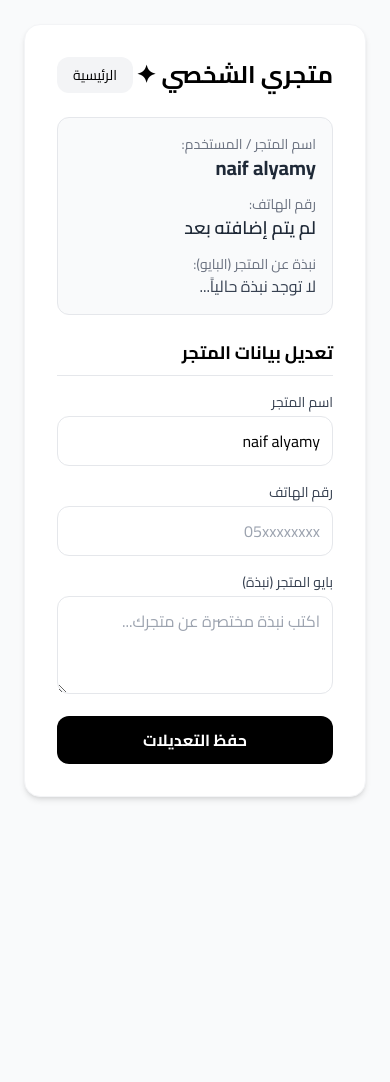
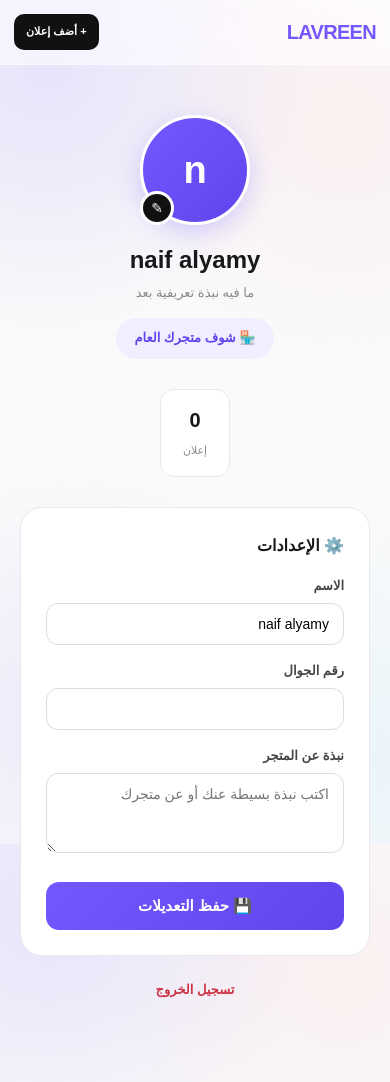
Before and after one commit to yz1l2/Lavreen, a Flask app: page /profile in a window 390 px wide. Before the commit the page ends 800 px from the top, so only its background shows below. Run offline with Flask 3, Linux system fonts and the light colour scheme; a user stored in the database is signed in; data comes from the database, SQL or seed files in the repository; data that the repository does not hold is empty; some libraries are stand-ins or nearby versions.

```diff
--- a/app.py
+++ b/app.py
@@ -328,10 +328,9 @@ def my_listings():
 def profile():
     if 'user_id' not in session:
         return redirect(url_for('login'))
-    connection = database.get_db()
-    user = connection.execute("SELECT * FROM users WHERE id = ?", (session['user_id'],)).fetchone()
-    connection.close()
-    return render_template('profile.html', user=user)
+    user = database.get_user(session['user_id'])
+    listings_count = len(database.get_listings_by_owner(session['user_id']))
+    return render_template('profile.html', user=user, listings_count=listings_count)
 
 @app.route('/update-profile', methods=['POST'])
 def update_profile():
@@ -340,6 +339,16 @@ def update_profile():
     name = request.form.get('name', '')
     phone = request.form.get('phone', '')
     bio = request.form.get('bio', '')
+
+    # رفع صورة البروفايل/المتجر لو المستخدم اختار صورة جديدة
+    avatar_file = request.files.get('avatar')
+    if avatar_file and avatar_file.filename != '':
+        upload_path = os.path.join(app.root_path, 'static', 'uploads')
+        os.makedirs(upload_path, exist_ok=True)
+        filename = secure_filename(f"avatar_{session['user_id']}_{avatar_file.filename}")
+        avatar_file.save(os.path.join(upload_path, filename))
+        database.update_user_avatar(session['user_id'], f'uploads/{filename}')
+
     connection = database.get_db()
     connection.execute("UPDATE users SET name = ?, phone = ?, bio = ? WHERE id = ?", (name, phone, bio, session['user_id']))
     connection.commit()
@@ -347,6 +356,15 @@ def update_profile():
     session['user_name'] = name
     return redirect(url_for('profile'))
 
+@app.route('/store/<int:user_id>')
+def store(user_id):
+    """صفحة المتجر العامة لأي بائع - يقدر أي زائر يشوفها"""
+    seller = database.get_user(user_id)
+    if not seller:
+        return "المتجر غير موجود", 404
+    listings = database.get_listings_by_owner(user_id)
+    return render_template('store.html', seller=seller, listings=listings)
+
 if __name__ == '__main__':
     port = int(os.environ.get("PORT", 10000))
     app.run(host='0.0.0.0', port=port)
--- a/templates/profile.html
+++ b/templates/profile.html
@@ -3,53 +3,262 @@
 <head>
     <meta charset="UTF-8">
     <meta name="viewport" content="width=device-width, initial-scale=1.0">
-    <title>ملفي الشخصي - لافريين</title>
-    <script src="https://cdn.tailwindcss.com"></script>
-    <link href="https://fonts.googleapis.com/css2?family=Cairo:wght@400;600;700&display=swap" rel="stylesheet">
+    <title>ملفي الشخصي | لافريين</title>
+    <link rel="stylesheet" href="{{ url_for('static', filename='style.css') }}">
+
     <style>
-        body { font-family: 'Cairo', sans-serif; }
+        .profile-page {
+            max-width: 640px;
+            margin: auto;
+            padding: 50px 20px 80px;
+        }
+
+        .profile-hero {
+            text-align: center;
+            margin-bottom: 30px;
+        }
+
+        .avatar-wrap {
+            position: relative;
+            width: 110px;
+            height: 110px;
+            margin: 0 auto 16px;
+        }
+
+        .avatar-img {
+            width: 110px;
+            height: 110px;
+            border-radius: 50%;
+            object-fit: cover;
+            background: var(--purple-light);
+            border: 3px solid white;
+            box-shadow: 0 8px 25px rgba(115,87,255,0.25);
+        }
+
+        .avatar-fallback {
+            width: 110px;
+            height: 110px;
+            border-radius: 50%;
+            background: linear-gradient(135deg, #7357ff, #6045ed);
+            color: white;
+            display: grid;
+            place-items: center;
+            font-size: 38px;
+            font-weight: 800;
+            border: 3px solid white;
+            box-shadow: 0 8px 25px rgba(115,87,255,0.25);
+        }
+
+        .avatar-edit-btn {
+            position: absolute;
+            bottom: 0;
+            left: 0;
+            width: 34px;
+            height: 34px;
+            border-radius: 50%;
+            background: #111;
+            color: white;
+            display: grid;
+            place-items: center;
+            font-size: 14px;
+            cursor: pointer;
+            border: 3px solid white;
+        }
+
+        .profile-hero h1 {
+            font-size: 24px;
+            margin-bottom: 4px;
+        }
+
+        .profile-hero p {
+            color: #888;
+            font-size: 13px;
+        }
+
+        .store-link-btn {
+            display: inline-flex;
+            align-items: center;
+            gap: 6px;
+            margin-top: 14px;
+            padding: 10px 18px;
+            border-radius: 100px;
+            background: var(--purple-light);
+            color: var(--purple-dark);
+            font-size: 13px;
+            font-weight: 700;
+        }
+
+        .profile-stats {
+            display: flex;
+            justify-content: center;
+            gap: 12px;
+            margin: 22px 0 30px;
+        }
+
+        .p-stat {
+            background: white;
+            border: 1px solid var(--border);
+            border-radius: 14px;
+            padding: 14px 22px;
+            text-align: center;
+        }
+
+        .p-stat strong {
+            display: block;
+            font-size: 20px;
+        }
+
+        .p-stat span {
+            font-size: 11px;
+            color: #888;
+        }
+
+        .settings-box {
+            background: white;
+            border: 1px solid var(--border);
+            border-radius: 22px;
+            padding: 25px;
+        }
+
+        .settings-box h2 {
+            font-size: 16px;
+            margin-bottom: 18px;
+        }
+
+        .form-row {
+            margin-bottom: 16px;
+        }
+
+        .form-row label {
+            display: block;
+            font-size: 13px;
+            font-weight: 700;
+            margin-bottom: 6px;
+            color: #444;
+        }
+
+        .form-row input,
+        .form-row textarea {
+            width: 100%;
+            padding: 12px 14px;
+            border: 1px solid #ddd;
+            border-radius: 12px;
+            font-family: inherit;
+            font-size: 14px;
+            outline: none;
+        }
+
+        .form-row textarea {
+            min-height: 80px;
+            resize: vertical;
+        }
+
+        .save-btn {
+            width: 100%;
+            border: 0;
+            padding: 15px;
+            border-radius: 13px;
+            background: linear-gradient(135deg, #7357ff, #6045ed);
+            color: white;
+            font-size: 15px;
+            font-weight: 800;
+            cursor: pointer;
+            margin-top: 6px;
+        }
+
+        .logout-row {
+            text-align: center;
+            margin-top: 20px;
+        }
+
+        .logout-row a {
+            color: #cc3344;
+            font-size: 13px;
+            font-weight: 700;
+        }
     </style>
 </head>
-<body class="bg-gray-50 p-6">
-    <div class="max-w-xl mx-auto bg-white p-8 rounded-2xl shadow-md border border-gray-100">
-        <div class="flex justify-between items-center mb-6">
-            <h1 class="text-2xl font-bold">متجري الشخصي ✦</h1>
-            <a href="/" class="text-sm bg-gray-100 hover:bg-gray-200 px-4 py-2 rounded-xl transition">الرئيسية</a>
+<body>
+
+<header class="topbar">
+    <div class="topbar-inner">
+        <a href="/" class="logo">
+            <span class="logo-text" style="color:var(--purple);">LAVREEN</span>
+        </a>
+        <nav class="main-nav">
+            <a href="/">الرئيسية</a>
+            <a href="/ai">✨ مساعد AI</a>
+        </nav>
+        <div class="header-actions">
+            <a href="/my-listings" class="header-link">إعلاناتي</a>
+            <a href="/sell" class="sell-btn">+ أضف إعلان</a>
         </div>
+    </div>
+</header>
 
-        <!-- عرض بيانات المستخدم -->
-        <div class="mb-6 bg-gray-50 p-4 rounded-xl border">
-            <p class="text-gray-500 text-sm">اسم المتجر / المستخدم:</p>
-            <p class="text-xl font-bold text-gray-800 mb-3">{{ user['name'] }}</p>
+<main class="profile-page">
 
-            <p class="text-gray-500 text-sm">رقم الهاتف:</p>
-            <p class="text-lg font-semibold text-gray-800 mb-3">{{ user['phone'] or 'لم يتم إضافته بعد' }}</p>
+    <section class="profile-hero">
+        <form method="POST" action="{{ url_for('update_profile') }}" enctype="multipart/form-data" id="avatarForm">
+            <div class="avatar-wrap">
+                {% if user['avatar_path'] %}
+                <img class="avatar-img" src="{{ url_for('static', filename=user['avatar_path']) }}" alt="{{ user['name'] }}">
+                {% else %}
+                <div class="avatar-fallback">{{ user['name'][0] if user['name'] else '؟' }}</div>
+                {% endif %}
+                <label for="avatarInput" class="avatar-edit-btn">✎</label>
+                <input type="file" name="avatar" id="avatarInput" accept="image/*" style="display:none" onchange="document.getElementById('avatarForm').submit()">
+            </div>
+            <!-- نبعث بقية الحقول الحالية عشان ما تنمسح لو رفع صورة بس -->
+            <input type="hidden" name="name" value="{{ user['name'] }}">
+            <input type="hidden" name="phone" value="{{ user['phone'] or '' }}">
+            <input type="hidden" name="bio" value="{{ user['bio'] or '' }}">
+        </form>
 
-            <p class="text-gray-500 text-sm">نبذة عن المتجر (البايو):</p>
-            <p class="text-gray-700">{{ user['bio'] or 'لا توجد نبذة حالياً...' }}</p>
+        <h1>{{ user['name'] }}</h1>
+        <p>{{ user['bio'] or 'ما فيه نبذة تعريفية بعد' }}</p>
+
+        <a href="{{ url_for('store', user_id=user['id']) }}" class="store-link-btn">
+            🏪 شوف متجرك العام
+        </a>
+    </section>
+
+    <div class="profile-stats">
+        <div class="p-stat">
+            <strong>{{ listings_count }}</strong>
+            <span>إعلان</span>
         </div>
+    </div>
 
-        <!-- نموذج تعديل البيانات (يشمل الاسم، الهاتف، والبايو) -->
-        <form action="/update-profile" method="POST" class="space-y-4">
-            <h3 class="font-bold text-lg border-b pb-2">تعديل بيانات المتجر</h3>
+    <section class="settings-box">
+        <h2>⚙️ الإعدادات</h2>
 
-            <div>
-                <label class="block text-sm font-medium text-gray-700 mb-1">اسم المتجر</label>
-                <input type="text" name="name" value="{{ user['name'] }}" class="w-full p-3 border rounded-xl outline-none focus:ring-2 focus:ring-black" required>
+        <form method="POST" action="{{ url_for('update_profile') }}" enctype="multipart/form-data">
+
+            <div class="form-row">
+                <label>الاسم</label>
+                <input type="text" name="name" value="{{ user['name'] }}" required>
             </div>
 
-            <div>
-                <label class="block text-sm font-medium text-gray-700 mb-1">رقم الهاتف</label>
-                <input type="text" name="phone" value="{{ user['phone'] or '' }}" class="w-full p-3 border rounded-xl outline-none focus:ring-2 focus:ring-black" placeholder="05xxxxxxxx">
+            <div class="form-row">
+                <label>رقم الجوال</label>
+                <input type="text" name="phone" value="{{ user['phone'] or '' }}">
             </div>
 
-            <div>
-                <label class="block text-sm font-medium text-gray-700 mb-1">بايو المتجر (نبذة)</label>
-                <textarea name="bio" rows="3" class="w-full p-3 border rounded-xl outline-none focus:ring-2 focus:ring-black" placeholder="اكتب نبذة مختصرة عن متجرك...">{{ user['bio'] or '' }}</textarea>
+            <div class="form-row">
+                <label>نبذة عن المتجر</label>
+                <textarea name="bio" placeholder="اكتب نبذة بسيطة عنك أو عن متجرك">{{ user['bio'] or '' }}</textarea>
             </div>
 
-            <button type="submit" class="w-full bg-black text-white p-3 rounded-xl font-bold hover:bg-gray-800 transition">حفظ التعديلات</button>
+            <button type="submit" class="save-btn">💾 حفظ التعديلات</button>
         </form>
+    </section>
+
+    <div class="logout-row">
+        <a href="{{ url_for('logout') }}">تسجيل الخروج</a>
     </div>
+
+</main>
+
 </body>
 </html>
```
Also changed, not shown: database.py (+29 -0 lines), templates/store.html (added, +168 -0 lines).
